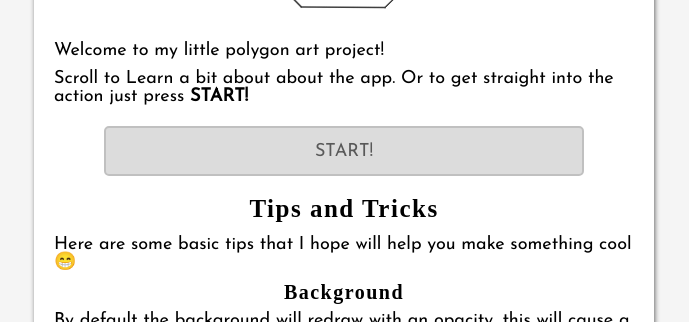
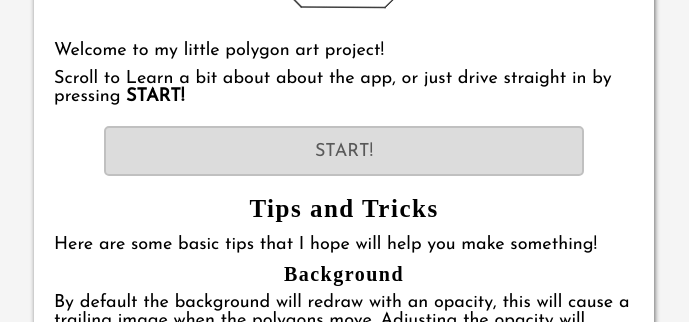
Before and after one commit to LiamMyles/polygon-art, a React (Create React App) app: page / in a window 1280 px wide. Shown: the part 308-630 px from the top of the page, without its empty margins (296-985 px from the left). Built offline with nearby package versions, Linux system fonts and the light colour scheme; a web font is replaced by a local one.

Commit message:
Add links and link style

```diff
--- a/src/components/IntroScreen.tsx
+++ b/src/components/IntroScreen.tsx
@@ -39,14 +39,22 @@ const ContentDiv = styled.div`
     display: block;
     margin: 0 auto;
   }
-
   p {
     margin: 10px;
   }
   strong {
     font-weight: bold;
   }
-  /* TODO: Link Style */
+  a {
+    color: rebeccapurple;
+
+    &:focus,
+    &:hover {
+      font-style: italic;
+      text-decoration-style: double;
+      outline: none;
+    }
+  }
   em {
     font-style: italic;
   }
@@ -79,8 +87,8 @@ export const IntroScreen = () => {
         <img alt="Playing with Polygons Logo" src={logo} />
         <p>Welcome to my little polygon art project!</p>
         <p>
-          Scroll to Learn a bit about about the app. Or to get straight into the
-          action just press <strong>START!</strong>
+          Scroll to Learn a bit about about the app, or just drive straight in
+          by pressing <strong>START!</strong>
         </p>
         <BigCenteredButton
           type="button"
@@ -92,10 +100,7 @@ export const IntroScreen = () => {
         </BigCenteredButton>
         <h2>Tips and Tricks</h2>
         <p>
-          Here are some basic tips that I hope will help you make something cool{" "}
-          <span role="img" aria-label="smiley face">
-            😁
-          </span>
+          Here are some basic tips that I hope will help you make something!
         </p>
         <h3>Background</h3>
         <p>
@@ -105,9 +110,9 @@ export const IntroScreen = () => {
         </p>
         <img alt="polygon with fading background" src={fadedBackgroundLogo} />
         <p>
-          The <em>redraw background</em> <strong>Edit Background</strong> option
-          will cause the polygon to paint. This creates the most interesting
-          patterns when its left to run for a while.
+          The <em>Redraw Background</em> option in{" "}
+          <strong>Edit Background</strong> will cause the polygon to paint. This
+          creates the most interesting patterns when its left to run.
         </p>
         <img alt="polygon with drawing background" src={redrawBackgroundLogo} />
         <h3>Polygon Animation</h3>
@@ -147,17 +152,24 @@ export const IntroScreen = () => {
         <p>
           If you do make anything you want to share on twitter, be sure to
           include <em>@PlayingPolygons</em> to share with the{" "}
-          <a href="#">Playing With Polygons Twitter</a>
+          <a href="https://twitter.com/PlayingPolygons">
+            Playing With Polygons Twitter
+          </a>
         </p>
         <h2>Playing with Polygons Across the Web</h2>
         <p>
-          If you want to see the code powering this app, or you want to raise an
-          issue. Check out the <a href="#">Playing with Polygons Github page</a>
+          If you want to see the code behind this app, or you want to raise an
+          issue. Check out the{" "}
+          <a href="https://github.com/LiamMyles/playing-with-polygons">
+            Playing with Polygons Github page
+          </a>
         </p>
         <p>
           If twitter is more of your thing, why not check out the{" "}
-          <a href="#">Playing with Polygons Twitter account</a>. Hopefully there
-          will be gifs on their to help inspire you.
+          <a href="https://twitter.com/PlayingPolygons">
+            Playing with Polygons Twitter account
+          </a>
+          . Hopefully there will be gifs on their to help inspire you.
         </p>
         <h2>About Me</h2>
         <p>
@@ -165,8 +177,8 @@ export const IntroScreen = () => {
           <span role="img" aria-label="Waving Hand">
             👋
           </span>
-          , thanks for actually checking out my little app! I hope it brings you
-          a tiny bit of joy.
+          , thanks for checking out my little app! I hope it brings you a tiny
+          bit of joy.
         </p>
         <p>
           I'm just another bearded, white, cis-male, tech person. But I love the
@@ -174,7 +186,8 @@ export const IntroScreen = () => {
         </p>
         <p>
           If you want to know more about me, you can check{" "}
-          <a href="#">my Twitter account</a> and see what I'm up to.
+          <a href="https://twitter.com/LiamMyles92">my Twitter account</a> to
+          see what I'm up to.
         </p>
         <p>
           Also, while I have done my best to make this app as accessible as
```
